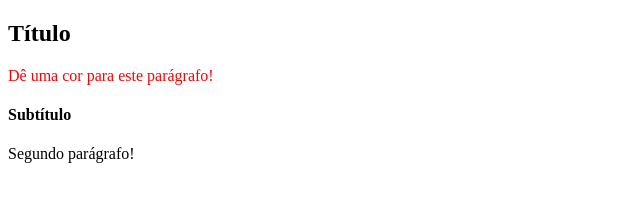
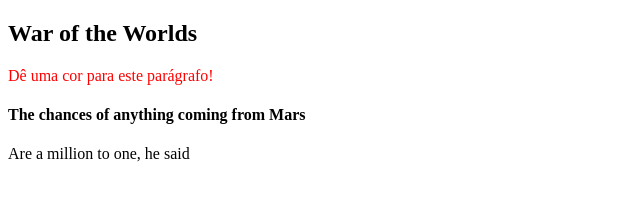
Before and after one commit to RaquelBassoSuzie/trybe-exerc-xp, a plain HTML site: page fundaments/bloco_5/dia_5.1/ej51.html in a window 1280 px wide. Shown: the whole page, without its empty margins (0-640 px from the left). Drawn offline with Linux system fonts and the light colour scheme.

Commit message:
pra fixar

```diff
--- a/fundaments/bloco_5/dia_5.1/ej51.html
+++ b/fundaments/bloco_5/dia_5.1/ej51.html
@@ -10,6 +10,21 @@
     <script>
       const paragraph = document.getElementById("paragraph");
       paragraph.style.color = "red";
+
+      // 1- Recupere o elemento que contém o título da página,
+      // altere para War of the Worlds
+      const title = document.getElementById('page-title');
+      title.innerText = 'War of the Worlds';
+
+      // 2- Recupere e altere o segundo parágrafo
+      const secondParagraph = document.getElementById('second-paragraph');
+      secondParagraph.innerText = 'Are a million to one, he said'
+
+      // 3- Recupere e altere o subtítulo
+      const subtitle = document.getElementById('subtitle');
+      subtitle.innerText = 'The chances of anything coming from Mars'
+
+
     </script>
   </body>
 </html>
```
